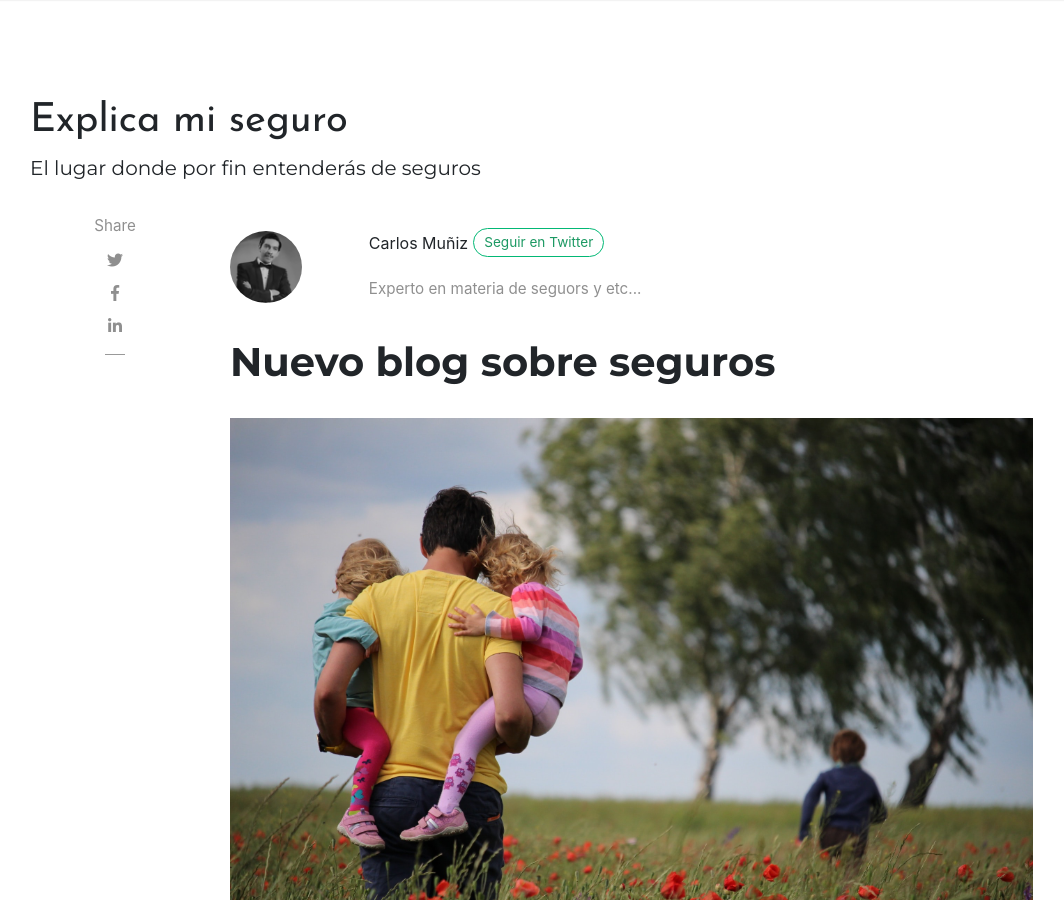
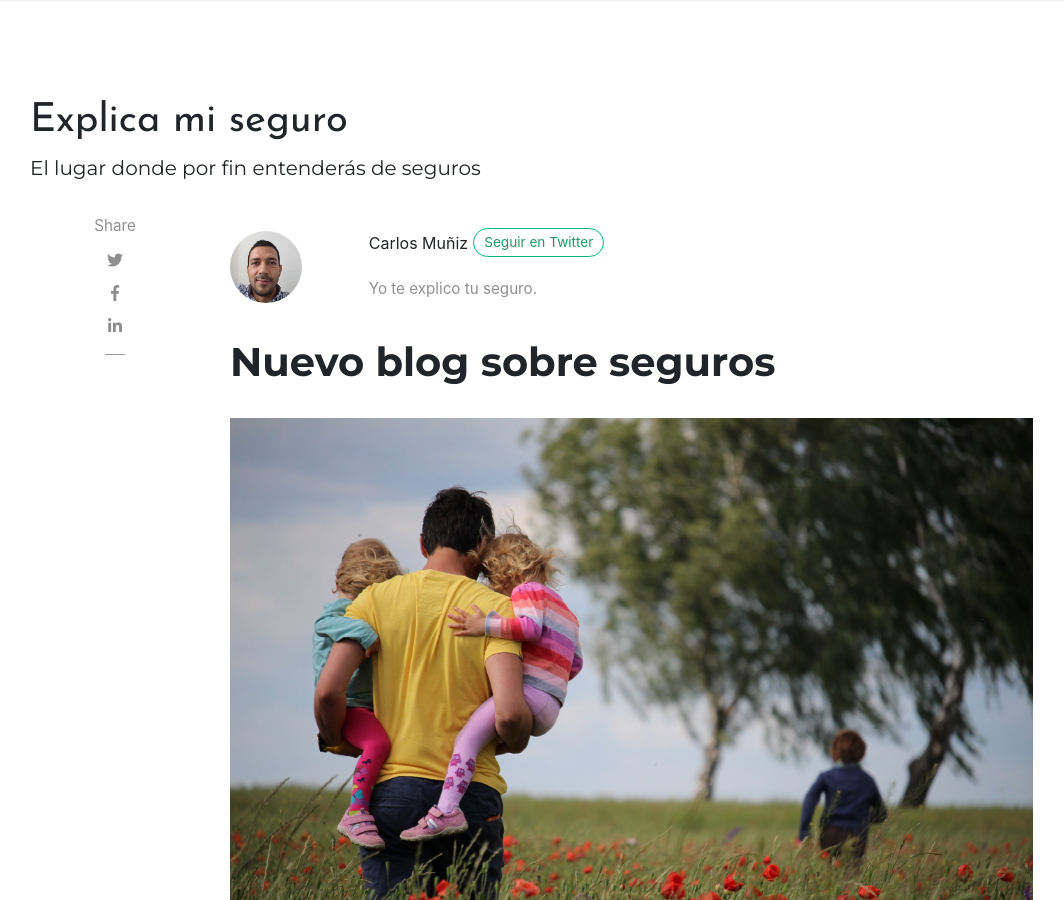
Before and after one commit to blogseguros/blogseguros.github.io, a Jekyll site: the page built from _posts/2018-01-11-quick-start-guide.md, in a window 1280 px wide and 900 px high. Shown: the whole window, without its empty margins (55-1119 px from the left). Built offline with Jekyll 4.4.1, drawn with Linux system fonts in a browser that asks for light colours; nearby versions of some CDN libraries; comment, search, counter and statistics services are not loaded.

Commit message:
Update _config.yml

```diff
--- a/_config.yml
+++ b/_config.yml
@@ -16,12 +16,12 @@ authors:
   carlos:
     name: Carlos Muñiz
     display_name: Carlos Muñiz
-    avatar: 'assets/images/carlos.jpeg'
+    avatar: 'assets/images/AutorCAMA.jpg'
     gravatar: ''
     email: ''
     web: ''
     twitter: ''
-    description: 'Experto en materia de seguors y etc...'
+    description: 'Yo te explico tu seguro.'
   juan:
     name: Autor 2
     display_name: Autor2
```
